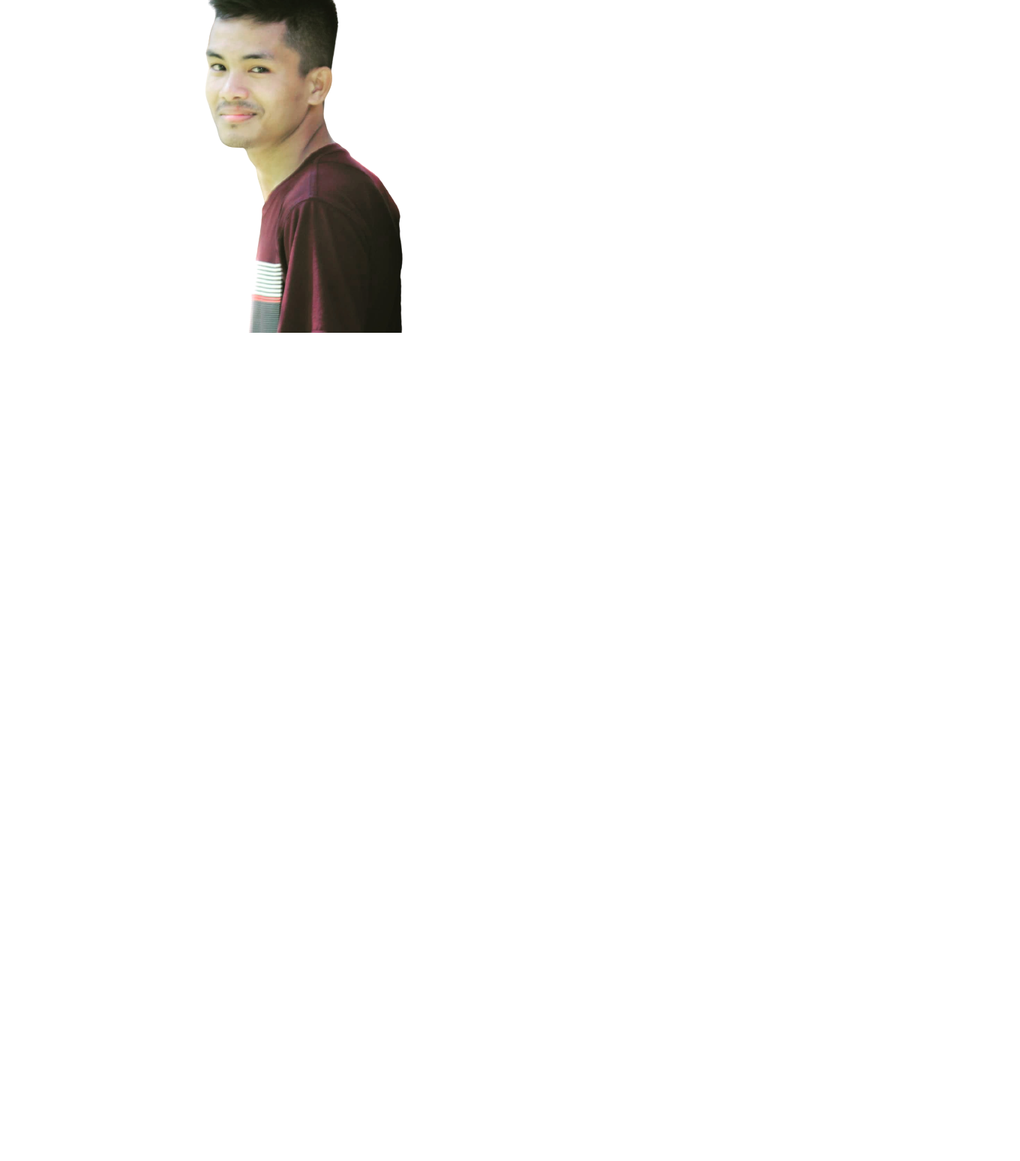
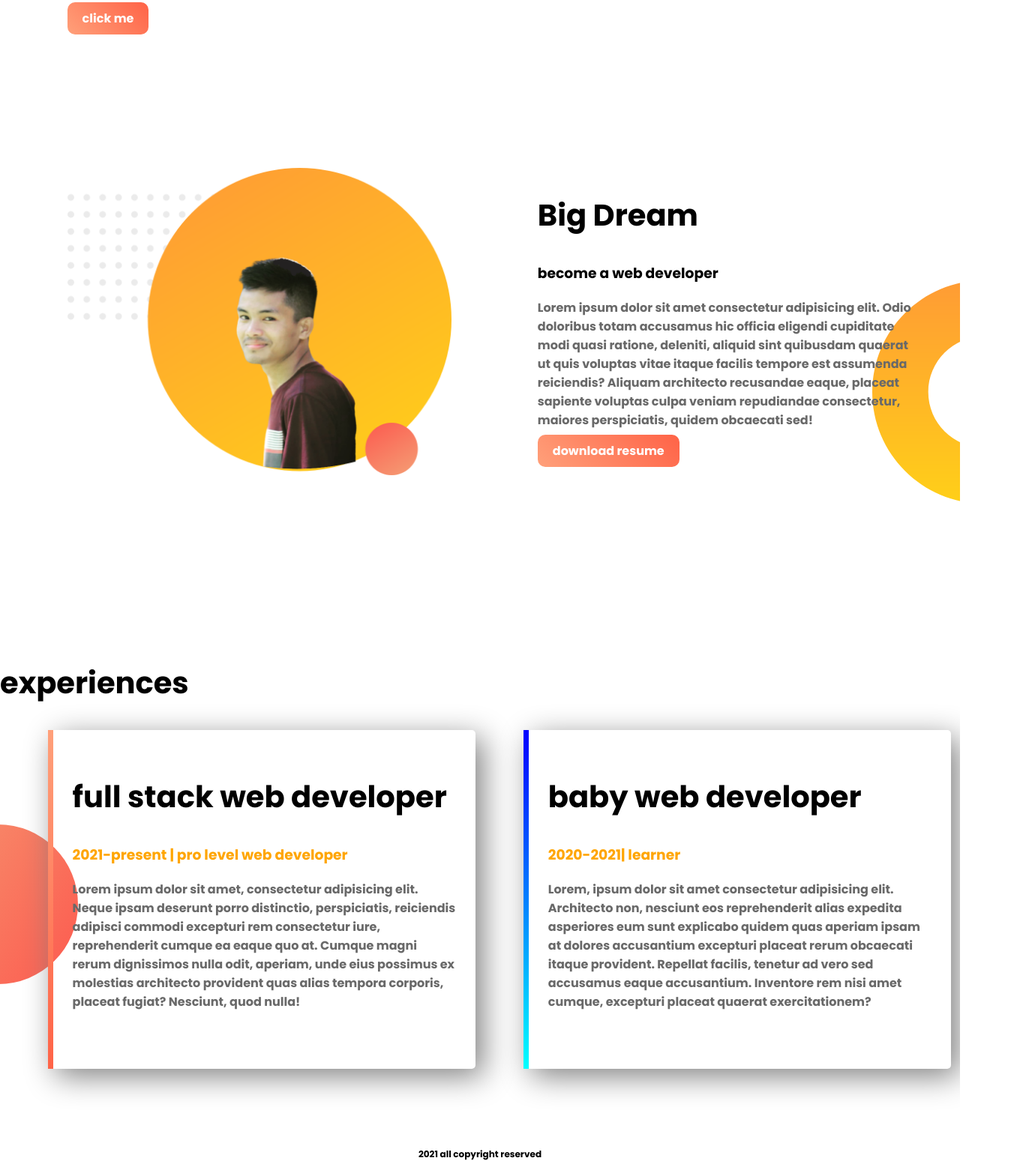
Before and after one commit to RonelTanchangya/web-portfolio, a plain HTML site: page index.html in a window 1280 px wide. Shown: the part 452-2001 px from the top of the page at 75% size, 1360 px wide, since content can reach past the window. Before the commit the page ends 903 px from the top, so only its background shows below. Drawn offline with Linux system fonts and the light colour scheme.

Commit message:
i am exited

```diff
--- a/index.html
+++ b/index.html
@@ -10,16 +10,45 @@
 
 </head>
 <body>
-    <section>
+    <section class="top-banner">
         <div class="half-width">
             <h1>Welcome To</h1>
-            <h1><span class="name-highlight">Ronel  Tanchangya </span>Website<h1>
+            <h1><span class="name-highlight">Ronel </span>Website<h1>
             <h3>world-class professional web developere</h3>
-            <p>Lorem ipsum, dolor sit amet consectetur adipisicing elit. Tenetur consequuntur velit fugit ab sit maiores aliquam? Quis eaque iusto officiis reprehenderit. Nesciunt voluptatum architecto, corporis facere fugit saepe! Sequi, similique.</p>
+            <p>Lorem ipsum, dolor sit amet consectetur adipisicing elit.
+             Tenetur consequuntur velit fugit ab sit maiores aliquam? Quis
+             eaque iusto officiis reprehenderit. Nesciunt voluptatum
+             architecto, corporis facere fugit saepe! Sequi, similique.</p>
+             <a class="link-button" target="-blank" href="https://www.linkedin.com/in/ronel-tanchangya-b39828203/">click me</a>
         </div>
         <div class="half-width">
-            <img src="ron.png.png" alt="">
+            <img src="rone.png.png" alt="">
         </div>
     </section>
+    <section class="dream-area">
+        <div class="half-width">
+            <img src="rone.png.png">
+        </div>
+        <div class="half-width">
+            <h2>Big Dream</h2>
+            <h3>become a web developer</h3>
+            <p>Lorem ipsum dolor sit amet consectetur adipisicing elit. Odio doloribus totam accusamus hic officia eligendi cupiditate modi quasi ratione, deleniti, aliquid sint quibusdam quaerat ut quis voluptas vitae itaque facilis tempore est assumenda reiciendis? Aliquam architecto recusandae eaque, placeat sapiente voluptas culpa veniam repudiandae consectetur, maiores perspiciatis, quidem obcaecati sed!</p>
+            <a class="link-button" target="_blank" href="https://www.linkedin.com/in/ronel-tanchangya-b39828203/" >download resume</a>
+        </div>
+    </section>
+    <section class="experience-area">
+        <h2>experiences</h2>
+        <div id="full-stack" class="half-width single-experience">
+            <h2>full stack web developer</h2>
+            <h3 class="name-highlight">2021-present | pro level web developer</h3>
+            <p>Lorem ipsum dolor sit amet, consectetur adipisicing elit. Neque ipsam deserunt porro distinctio, perspiciatis, reiciendis adipisci commodi excepturi rem consectetur iure, reprehenderit cumque ea eaque quo at. Cumque magni rerum dignissimos nulla odit, aperiam, unde eius possimus ex molestias architecto provident quas alias tempora corporis, placeat fugiat? Nesciunt, quod nulla!</p>
+        </div>
+        <div id="baby-web" class="half-width single-experience">
+            <h2>baby web developer</h2>
+            <h3 class="name-highlight">2020-2021| learner</h3>
+            <p>Lorem, ipsum dolor sit amet consectetur adipisicing elit. Architecto non, nesciunt eos reprehenderit alias expedita asperiores eum sunt explicabo quidem quas aperiam ipsam at dolores accusantium excepturi placeat rerum obcaecati itaque provident. Repellat facilis, tenetur ad vero sed accusamus eaque accusantium. Inventore rem nisi amet cumque, excepturi placeat quaerat exercitationem?</p>
+        </div>
+    </section>
+    <footer>2021 all copyright reserved</footer>
 </body>
 </html>
--- a/style.css
+++ b/style.css
@@ -1,18 +1,68 @@
 body{
+    margin: 0;
     font-family: 'Poppins', sans-serif;
 }
 h1{
     font-size: 50px;
 }
+h2{
+    font-size: 40px;
+}
+p{
+    color: dimgray;
+}
 .name-highlight{
     color: orange;
 }
 .half-width{
-    widows: 40%;
-    float:left;
+    width: 40%;
+    float: left;
     margin-left: 5%;
-    padding-left: 2%;
+    padding: 2%;
 }
-.half-width{
+.half-width img{
     width: 100%;
 }
+.top-banner{
+    background-image: url(top-banner.png);
+}
+section{
+    height: 500px;
+    background-repeat: no-repeat;
+    padding-bottom: 150px;
+}
+.link-button{
+    text-decoration: none;
+    background-image: linear-gradient(45deg, lightsalmon,tomato);
+    padding: 10px 20px;
+    border-radius: 10px;
+    font-weight: 600px;
+    color: white;
+}
+.dream-area{
+    background-image: url(dream-bg.png);
+    background-position: right;
+}
+.single-experience{
+    box-shadow: 10px 10px 40px gray;
+    border-radius: 5px;
+    height: 80%;
+}
+.experience-area{
+    background-image: url(exp-bg.png);
+    background-position: left;
+}
+#full-stack{
+    border-left: 7px solid;
+    border-image: linear-gradient(180deg, lightsalmon,tomato);
+    border-image-slice: 1;
+}
+#baby-web{
+    border-left: 7px solid;
+    border-image: linear-gradient(180deg, blue,cyan);
+    border-image-slice: 1;
+}
+footer{
+    text-align: center;
+    font-size: 12px;
+}
```
Also changed, not shown: dream-bg.png (added), exp-bg.png (added), rone.png.png (added), top-banner.png (added), 1 other file.
